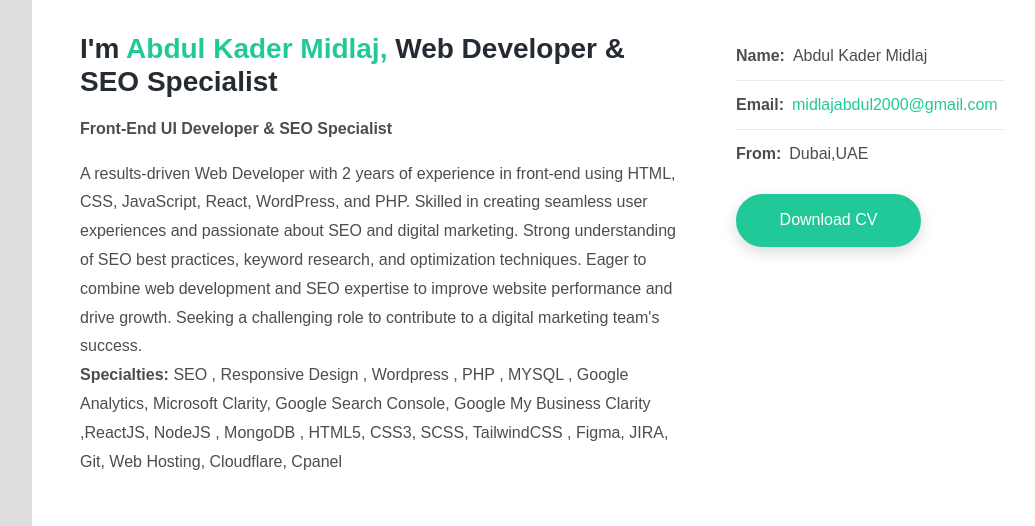
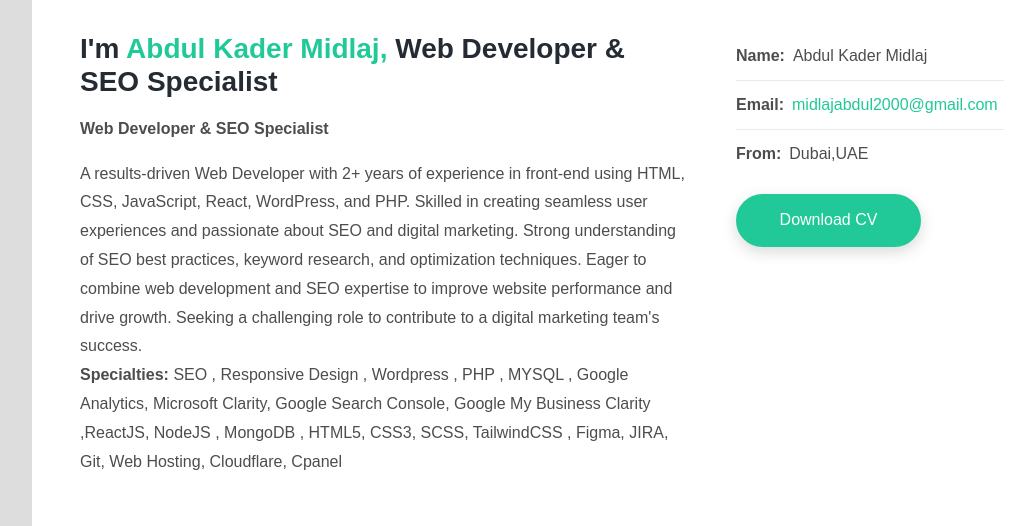
Before and after one commit to Abdul-kader-Midlaj1/Portfolio, a React (Create React App) app: page / in a window 1280 px wide. Shown: the part 1060-1586 px from the top of the page, without its empty margins (228-1263 px from the left). Built offline with nearby package versions, Linux system fonts and the light colour scheme; a web font is replaced by a local one.

Commit message:
changes done

```diff
--- a/src/components/About/About.jsx
+++ b/src/components/About/About.jsx
@@ -20,10 +20,10 @@ export const About = ({ScrollRef}) => {
               Developer & SEO Specialist{" "}
             </h2>
             <p>
-              <strong>Front-End UI Developer & SEO Specialist</strong>
+              <strong>Web Developer & SEO Specialist</strong>
             </p>
             <p className="">
-            A results-driven Web Developer with 2 years of experience in front-end  using HTML, CSS, JavaScript, React, WordPress, and PHP. Skilled in creating seamless user experiences and passionate about SEO and digital marketing. Strong understanding of SEO best practices, keyword research, and optimization techniques. Eager to combine web development and SEO expertise to improve website performance and drive growth. Seeking a challenging role to contribute to a digital marketing team's success.
+           A results-driven Web Developer with 2+ years of experience in front-end  using HTML, CSS, JavaScript, React, WordPress, and PHP. Skilled in creating seamless user experiences and passionate about SEO and digital marketing. Strong understanding of SEO best practices, keyword research, and optimization techniques. Eager to combine web development and SEO expertise to improve website performance and drive growth. Seeking a challenging role to contribute to a digital marketing team's success.
               <br />
               <strong> Specialties:</strong> SEO , Responsive Design , Wordpress  , PHP , MYSQL , Google Analytics, Microsoft Clarity, Google Search Console, Google My Business Clarity
               ,ReactJS, NodeJS , MongoDB , HTML5, CSS3, SCSS, TailwindCSS , Figma, JIRA, Git, Web Hosting, Cloudflare, Cpanel
```
